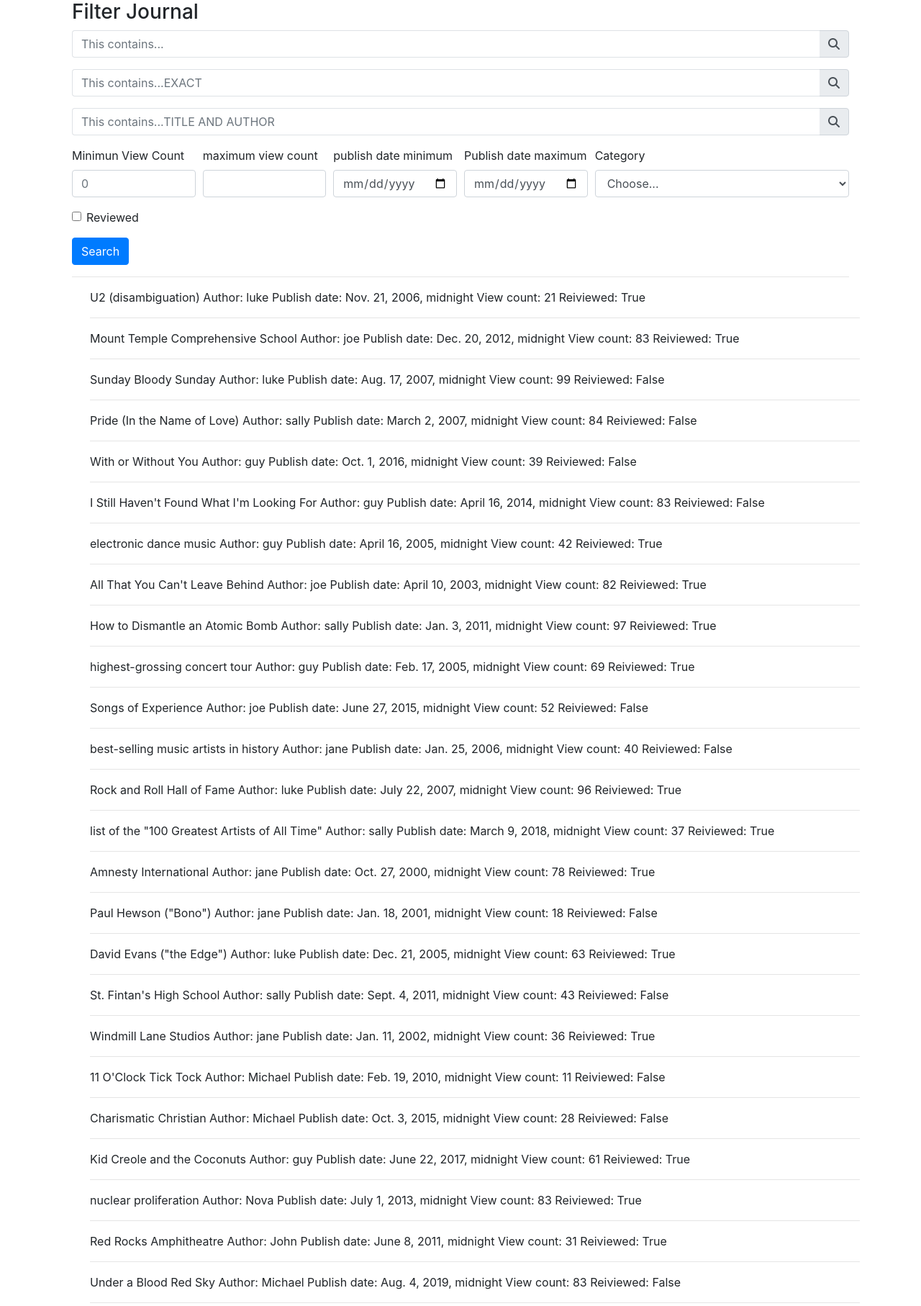
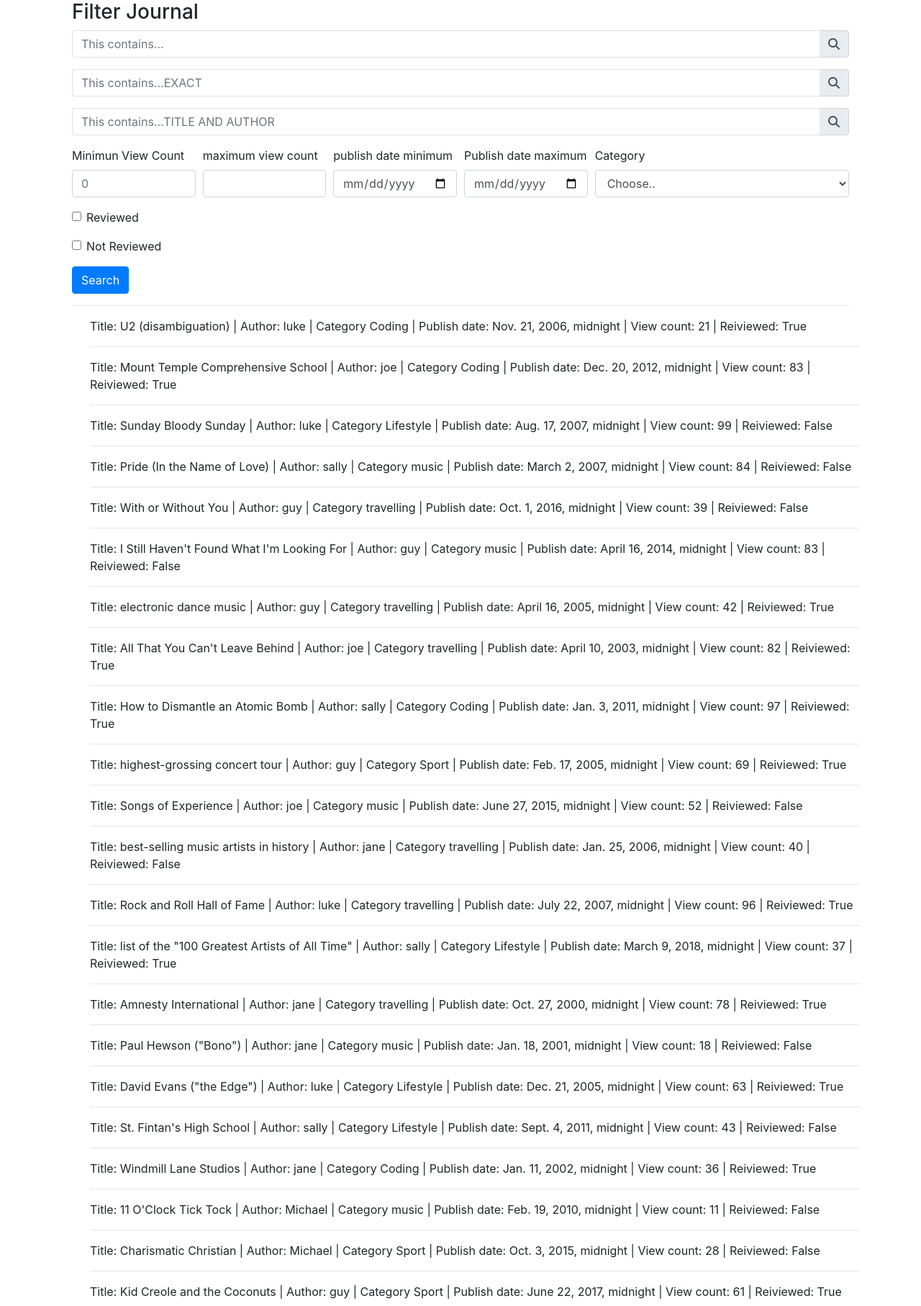
Before and after one commit to nova-sangeeth/django_foms_validation, a Django app: page / in a window 1280 px wide. Shown: the part 136-1950 px from the top of the page at 72% size. Run offline with Django 3.2, Linux system fonts and the light colour scheme; data comes from the database, SQL or seed files in the repository; some libraries are stand-ins or nearby versions.

Commit message:
filter form completed

```diff
--- a/src/core/views.py
+++ b/src/core/views.py
@@ -1,5 +1,5 @@
 from django.shortcuts import render
-from .models import Jornal
+from .models import Jornal, Category
 from django.db.models import Q
 
 
@@ -10,6 +10,7 @@
 # Create your views here.
 def BootstrapFilterView(request):
     qs = Jornal.objects.all()
+    categories = Category.objects.all()
     title_contains_query = request.GET.get('title_contains')
     id_exact_query = request.GET.get('id_exact')
     title_or_author_query = request.GET.get('title_or_author')
@@ -17,6 +18,9 @@
     view_count_max = request.GET.get('view_count_max')
     date_min = request.GET.get('date_min')
     date_max = request.GET.get('date_max')
+    category = request.GET.get('category')
+    reviewed = request.GET.get('reviewed')
+    not_reviewed = request.GET.get('not_reviewed')
 
     if is_valid_queryparam(title_contains_query):
         qs = qs.filter(title__icontains=title_contains_query)
@@ -38,7 +42,18 @@
     if is_valid_queryparam(date_max):
         qs = qs.filter(publish_date__lt=date_max)
 
+    if is_valid_queryparam(category) and category != 'Choose..':
+        qs = qs.filter(categories__name=category)
+
+    if reviewed == 'on':
+        qs = qs.filter(reviewed=True)
+    elif not_reviewed =='on':
+        qs = qs.filter(reviewed=False)
+
+
     context = {
-        'queryset': qs
+        'queryset': qs,
+        'categories': categories
+
     }
     return render(request, "bootstrap_form.html", context)
--- a/src/templates/bootstrap_form.html
+++ b/src/templates/bootstrap_form.html
@@ -101,8 +101,10 @@
                 <div class="form-group col-md-4">
                     <label for="inputState">Category</label>
                     <select id="inputState" class="form-control" name="category">
-                        <option selected>Choose...</option>
-                        <option>...</option>
+                        <option selected>Choose..</option>
+                        {% for cat in categories %}
+                            <option value="{{ cat }}">{{ cat }}</option>
+                        {% endfor %}
                     </select>
                 </div>
 
@@ -115,6 +117,14 @@
                     </label>
                 </div>
             </div>
+            <div class="form-group">
+                <div class="form-check">
+                    <input class="form-check-input" type="checkbox" id="not_reviewed" name="not_reviewed">
+                    <label class="form-check-label" for="not_reviewed">
+                        Not Reviewed
+                    </label>
+                </div>
+            </div>
             <button type="submit" class="btn btn-primary">Search</button>
 
         </form>
@@ -122,17 +132,18 @@
         <div class="row">
             <ul>
                 {% for jornal in queryset %}
-                    <li>
-                    {{ jornal.title }}
-                    <span>Author: {{ jornal.author.name }}</span>
-                    <span>
-                        {% for cat in jornal.categories.all %}
-                            {{ span }}
+                    <li> Title:
+                        {{ jornal.title }}
+                        <span> | Author: {{ jornal.author.name }}</span>
+                        <span> |  Category
+                            {% for cat in jornal.categories.all %}
+                                {{ cat }}
                             {% endfor %}
                     </span>
-                    <span>Publish date: {{ jornal.publish_date }}</span>
-                    <span>View count: {{ jornal.views }}</span>
-                    <span>Reiviewed: {{ jornal.reviewed }}</span>
+
+                        <span> | Publish date: {{ jornal.publish_date }}</span>
+                        <span> | View count: {{ jornal.views }}</span>
+                        <span> | Reiviewed: {{ jornal.reviewed }}</span>
                     </li>
                     <hr>
                 {% endfor %}
```
